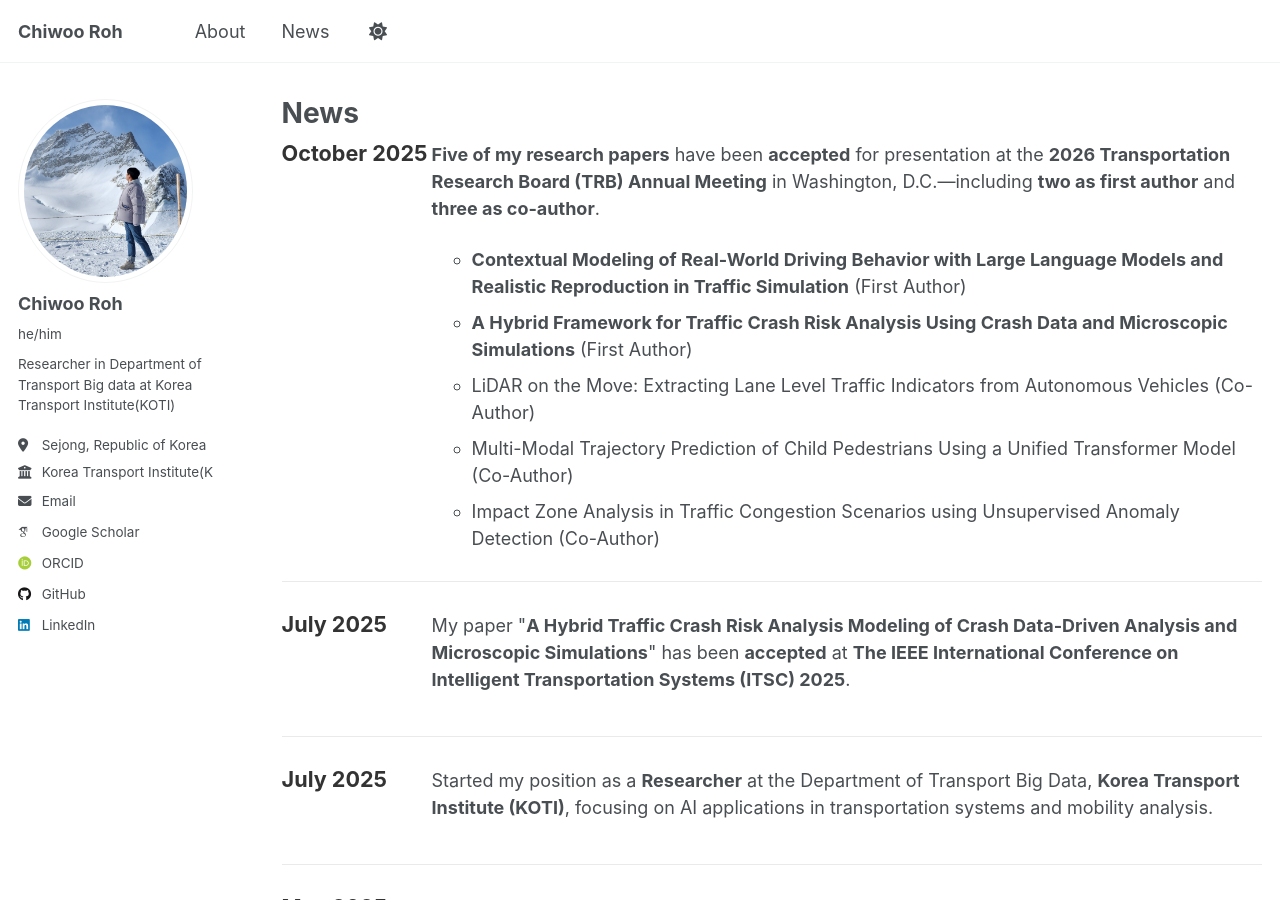
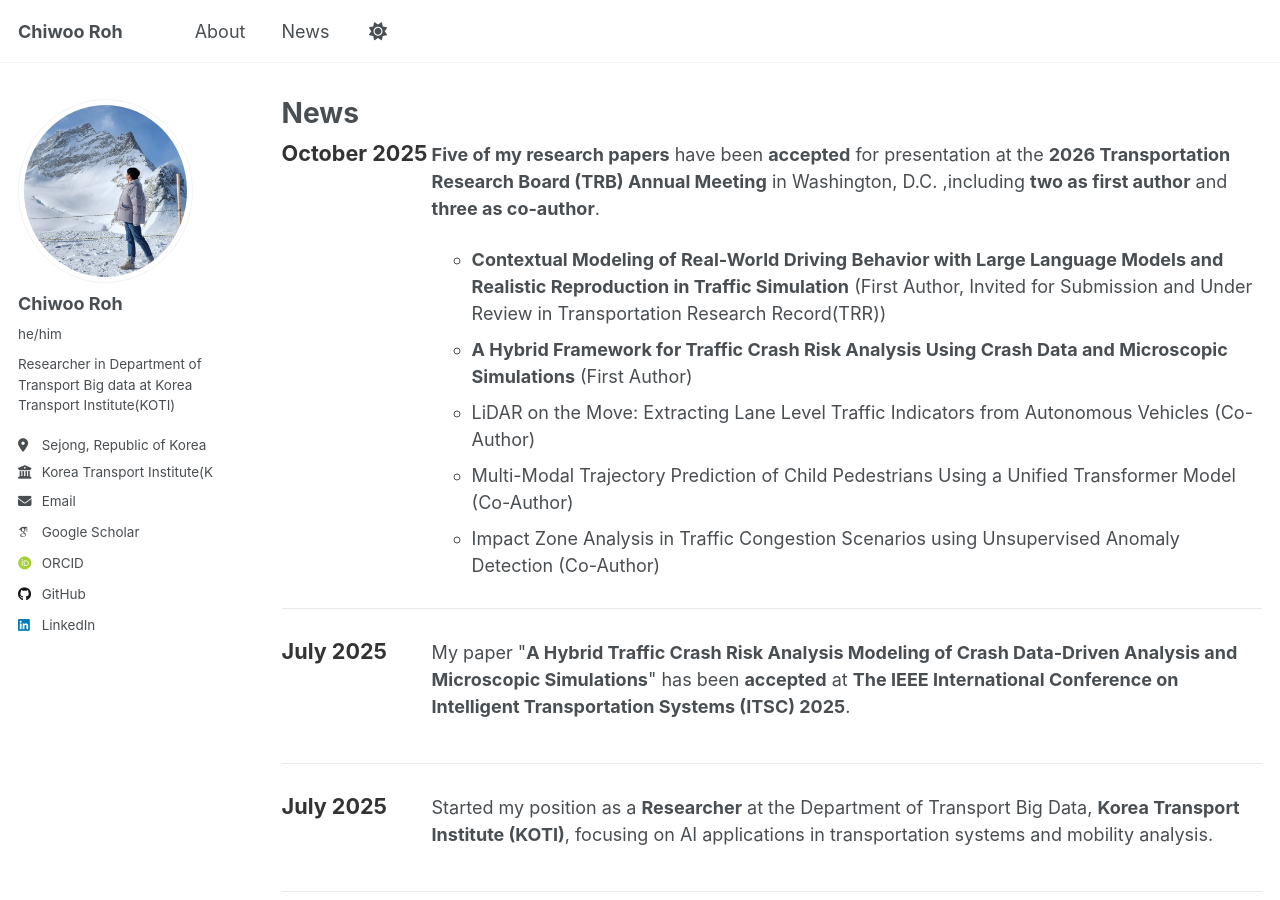
Before and after one commit to Chiwooroh/Chiwooroh.github.io, a Jekyll site: the page built from _pages/news.md, in a window 1280 px wide and 900 px high. Built offline with Jekyll 4.4.1, drawn with Linux system fonts in a browser that asks for light colours; some web fonts are replaced.

Commit message:
Update news.md

```diff
--- a/_pages/news.md
+++ b/_pages/news.md
@@ -12,9 +12,9 @@ author_profile: true
   <li class="news-item-full">
     <h3 class="news-date-full">October 2025</h3>
     <div class="news-content-full">
-      <p><strong>Five of my research papers</strong> have been <strong>accepted</strong> for presentation at the <strong>2026 Transportation Research Board (TRB) Annual Meeting</strong> in Washington, D.C.—including <strong>two as first author</strong> and <strong>three as co-author</strong>.</p>
+      <p><strong>Five of my research papers</strong> have been <strong>accepted</strong> for presentation at the <strong>2026 Transportation Research Board (TRB) Annual Meeting</strong> in Washington, D.C. ,including <strong>two as first author</strong> and <strong>three as co-author</strong>.</p>
       <ul>
-        <li><strong>Contextual Modeling of Real-World Driving Behavior with Large Language Models and Realistic Reproduction in Traffic Simulation</strong> (First Author)</li>
+        <li><strong>Contextual Modeling of Real-World Driving Behavior with Large Language Models and Realistic Reproduction in Traffic Simulation</strong> (First Author, Invited for Submission and Under Review in Transportation Research Record(TRR))</li>
         <li><strong>A Hybrid Framework for Traffic Crash Risk Analysis Using Crash Data and Microscopic Simulations</strong> (First Author)</li>
         <li>LiDAR on the Move: Extracting Lane Level Traffic Indicators from Autonomous Vehicles (Co-Author)</li>
         <li>Multi-Modal Trajectory Prediction of Child Pedestrians Using a Unified Transformer Model (Co-Author)</li>
```
